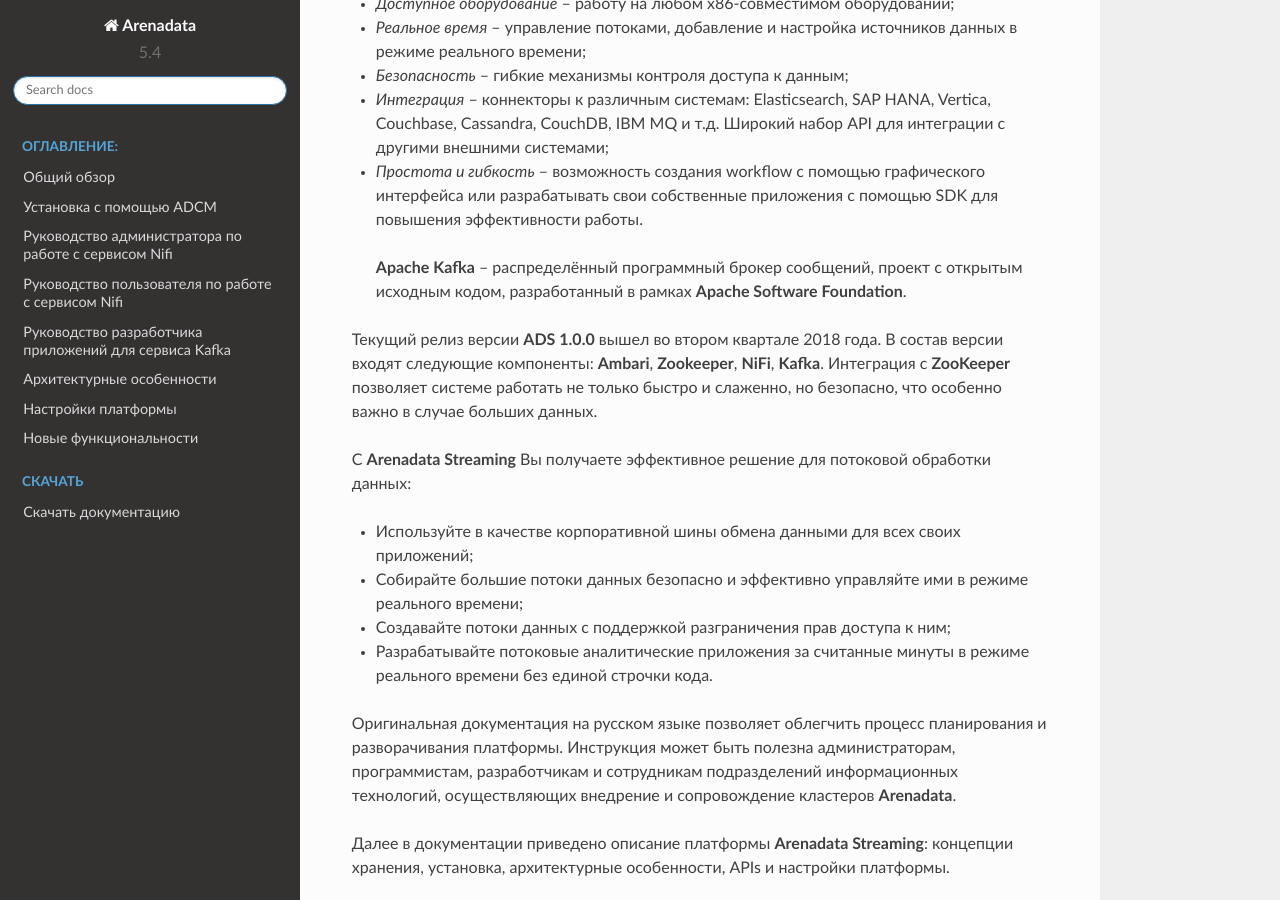
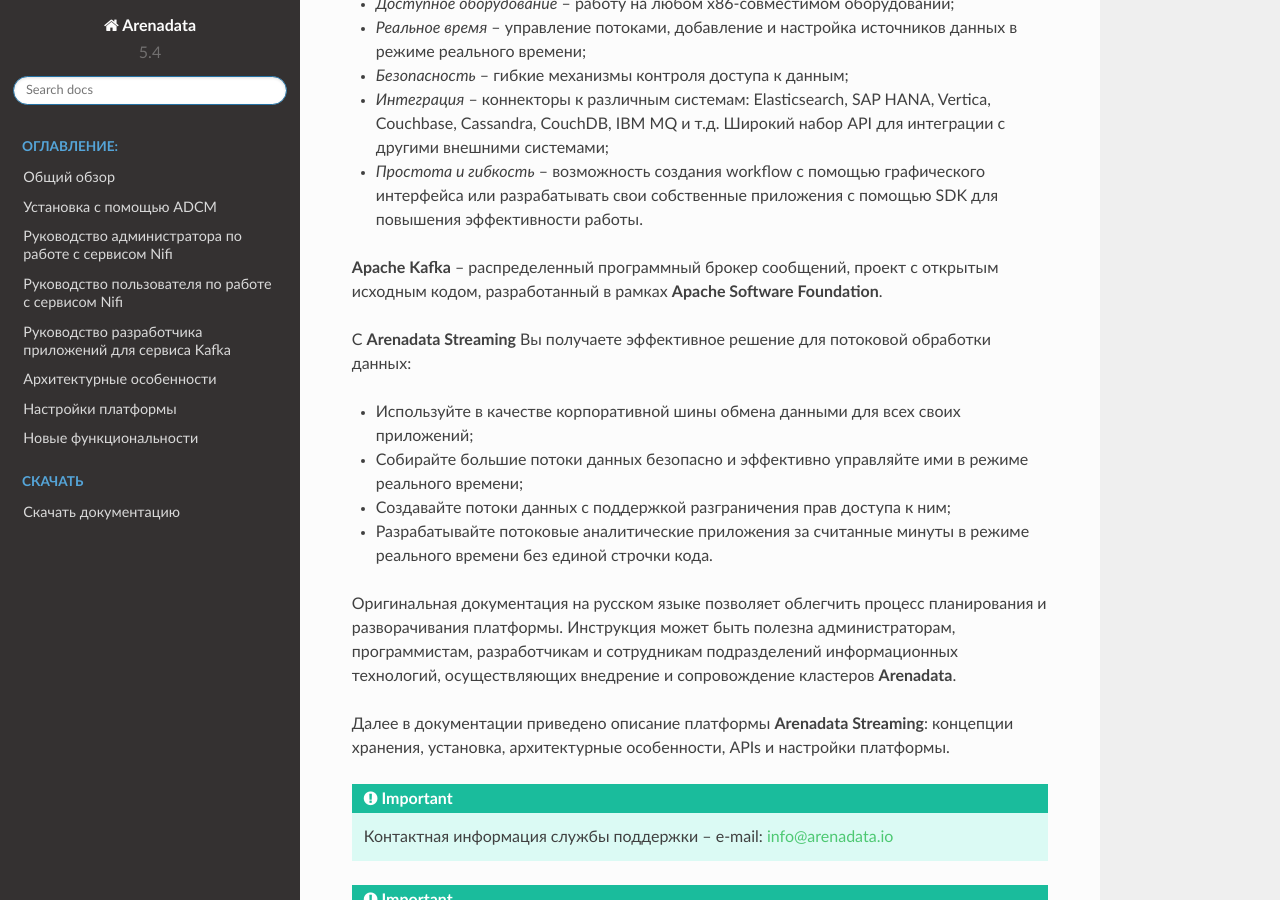
Before and after one commit to arenadata/docs_ads, a Sphinx documentation site: the page built from source/index.rst, in a window 1280 px wide and 900 px high, scrolled down 1570 px. Built offline with Sphinx 7.4.7 and the Read the Docs theme 2.0.0, drawn with Linux system fonts in a browser that asks for light colours; pages that are not in the unit, such as notebooks, are missing from menus.

Commit message:
Update index.rst

```diff
--- a/source/index.rst
+++ b/source/index.rst
@@ -37,9 +37,7 @@
 + *Интеграция* -- коннекторы к различным системам: Elasticsearch, SAP HANA, Vertica, Couchbase, Cassandra, CouchDB, IBM MQ и т.д. Широкий набор API для интеграции с другими внешними системами;
 + *Простота и гибкость* -- возможность создания workflow с помощью графического интерфейса или разрабатывать свои собственные приложения с помощью SDK для повышения эффективности работы.
 
- **Apache Kafka** -- распределённый программный брокер сообщений, проект с открытым исходным кодом, разработанный в рамках **Apache Software Foundation**.
-
-Текущий релиз версии **ADS 1.0.0** вышел во втором квартале 2018 года. В состав версии входят следующие компоненты: **Ambari**, **Zookeeper**, **NiFi**, **Kafka**. Интеграция с **ZooKeeper** позволяет системе работать не только быстро и слаженно, но безопасно, что особенно важно в случае больших данных.
+**Apache Kafka** -- распределенный программный брокер сообщений, проект с открытым исходным кодом, разработанный в рамках **Apache Software Foundation**.
 
 С **Arenadata Streaming** Вы получаете эффективное решение для потоковой обработки данных:
 
```
